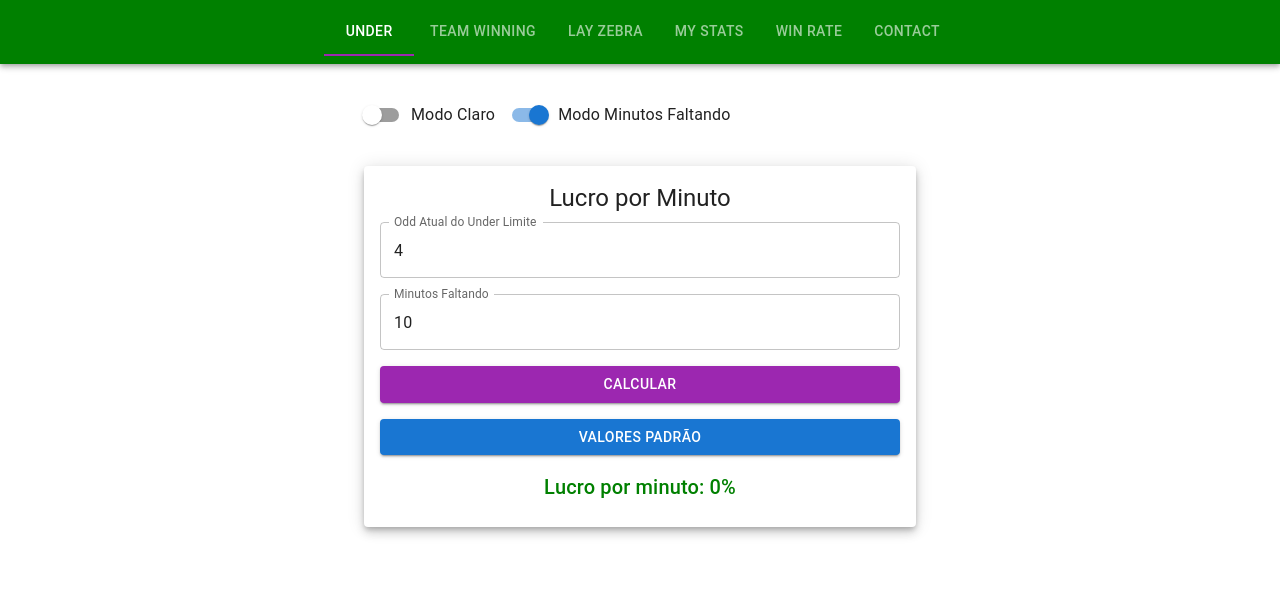
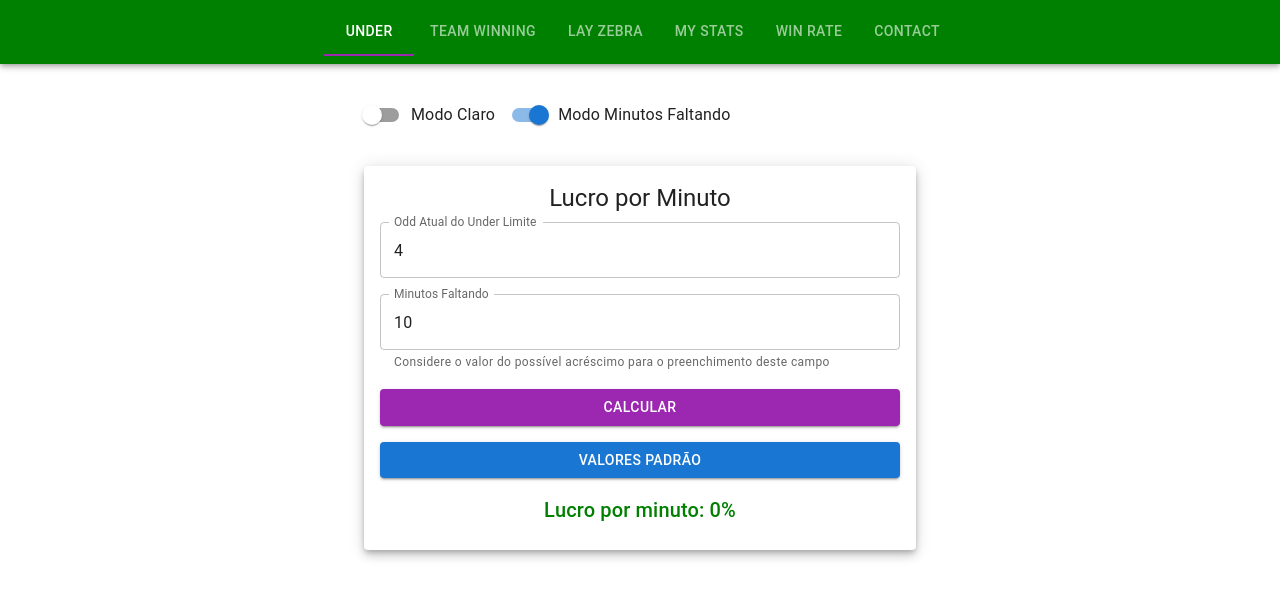
Before and after one commit to MaykonCole/tradertab, a Next.js app: page / in a window 1280 px wide. Shown: the top 598 px of the page. Built offline with nearby package versions, Linux system fonts and the light colour scheme.

Commit message:
feat: helperText in minutos-faltando

```diff
--- a/components/trader/under.jsx
+++ b/components/trader/under.jsx
@@ -173,7 +173,7 @@ export default function Under() {
               <TextField
                 label="Minutos Faltando"
                 type="number"
-                v
+                helperText="Considere o valor do possível acréscimo para o preenchimento deste campo"
                 inputProps={{ min: 1, max: 30, step: 1 }}
                 value={minutosFaltando}
                 onChange={(e) =>
```
